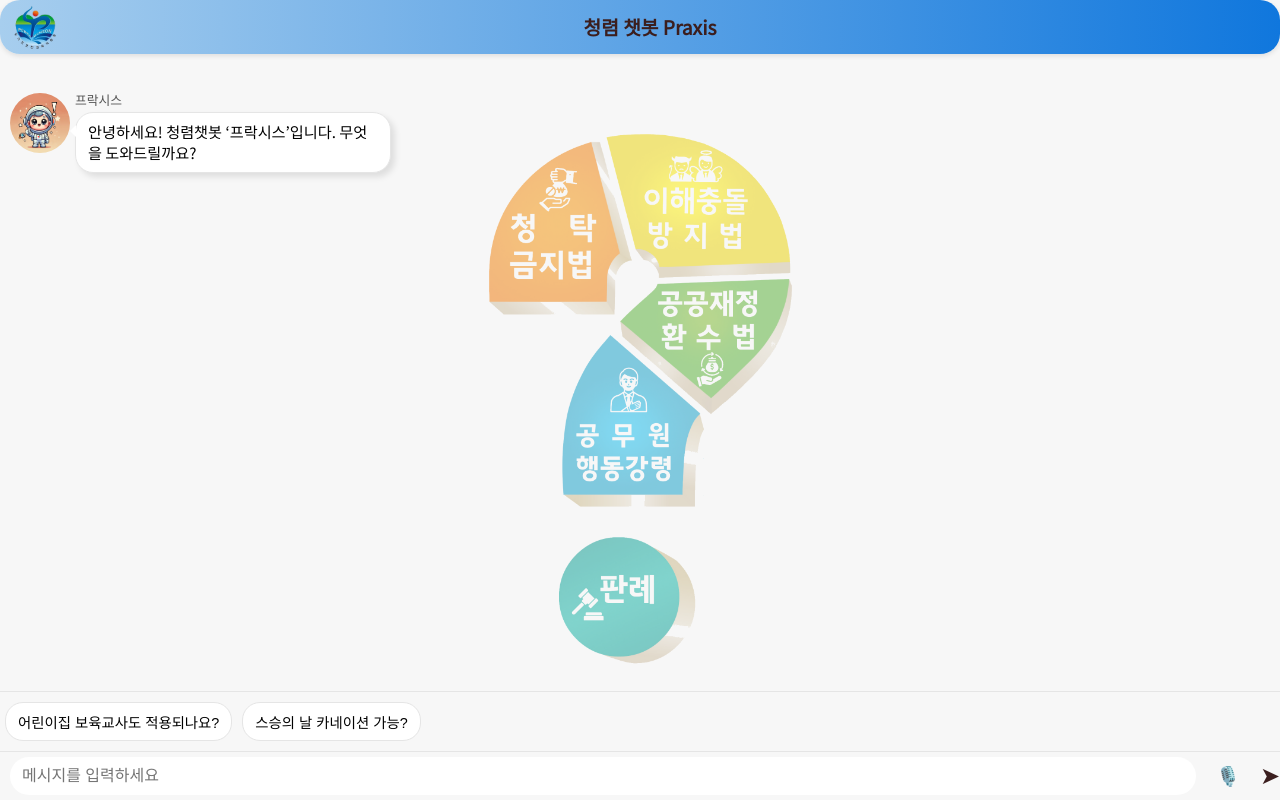
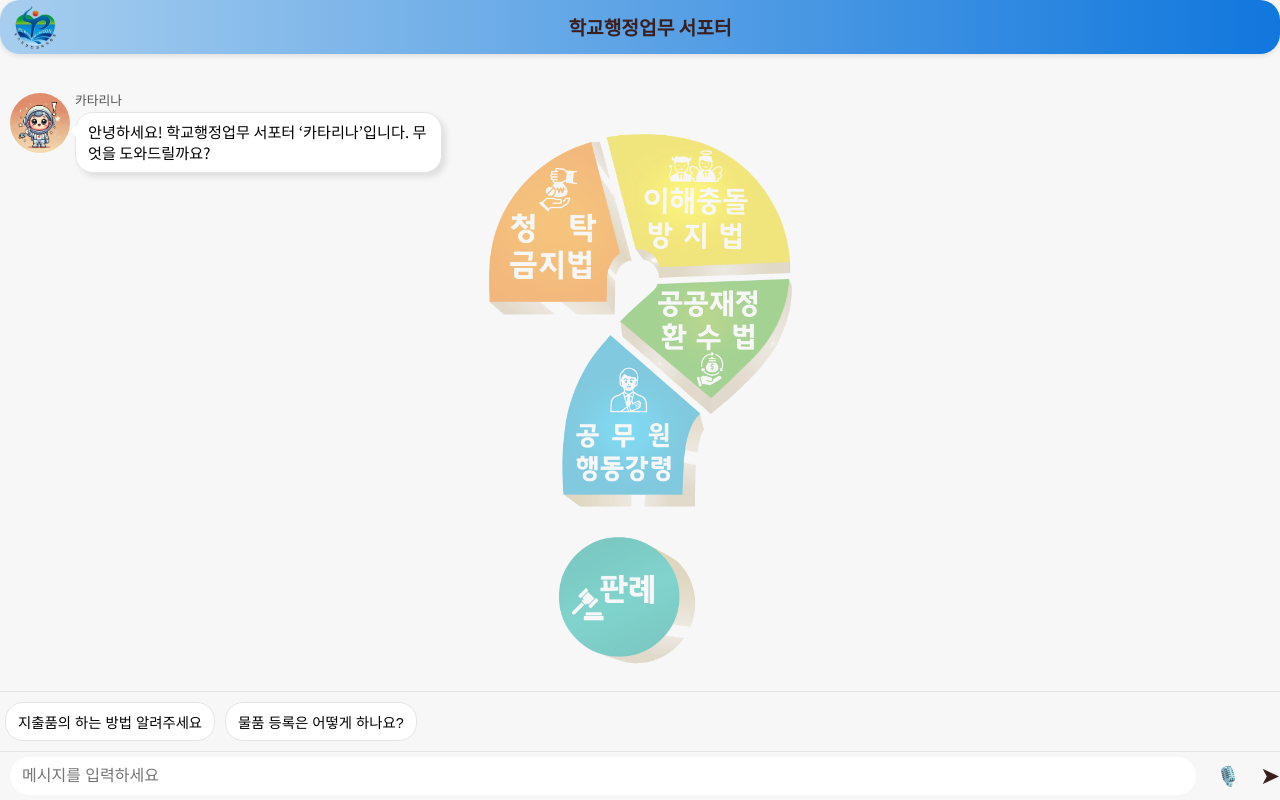
Before and after one commit to Coconuteagle/school, a Flask app: page / in a window 1280 px wide. Run offline with Flask 2, Linux system fonts and the light colour scheme; parts of the project's set-up code (start-up, migrations or seed data) failed here and were passed over.

Commit message:
Update index.html

```diff
--- a/templates/index.html
+++ b/templates/index.html
@@ -434,7 +434,7 @@ body {
         }
 
         function displayDefaultMessage() {
-            var defaultMsg = "안녕하세요! 청렴챗봇 ‘프락시스’입니다. 무엇을 도와드릴까요?";
+            var defaultMsg = "안녕하세요! 학교행정업무 서포터 ‘카타리나’입니다. 무엇을 도와드릴까요?";
 
             var messageContainer = document.createElement("div");
             messageContainer.className = "message-container bard-container";
@@ -448,7 +448,7 @@ body {
 
             // 이름 요소 추가
             var messageName = document.createElement("div");
-            messageName.textContent = "프락시스";
+            messageName.textContent = "카타리나";
             messageName.className = "message-name";
 
             var messageContent = document.createElement("div");
@@ -521,7 +521,7 @@ body {
 
                 // 이름 요소 추가
                 var messageName = document.createElement("div");
-                messageName.textContent = "프락시스";
+                messageName.textContent = "카타리나";
                 messageName.className = "message-name";
 
                 var messageContent = document.createElement("div");
@@ -600,7 +600,7 @@ document.addEventListener("DOMContentLoaded", function () {
 
     <div id="title-bar">
         <img src="static/img/150new.png" alt="Logo" id="logo">
-        <span id="title-text">청렴 챗봇 Praxis</span>
+        <span id="title-text">학교행정업무 서포터</span>
 
     </div>
 
@@ -608,8 +608,8 @@ document.addEventListener("DOMContentLoaded", function () {
         <div id="messages"></div>
     </div>
     <div class="question-slider">
-        <button onclick="submitMessage('어린이집 보육교사가 청탁금지법 적용대상에 해당되는지요?')">어린이집 보육교사도 적용되나요?</button>
-        <button onclick="submitMessage('스승의 날 담임선생님께 드리는 카네이션은 가능한가요?')">스승의 날 카네이션 가능?</button>
+        <button onclick="submitMessage('지출품의 하는 방법 알려주세요')">지출품의 하는 방법 알려주세요</button>
+        <button onclick="submitMessage('물품 등록은 어떻게 하나요?')">물품 등록은 어떻게 하나요?</button>
         <!-- 필요한 만큼 버튼 추가 -->
     </div>
     <form id="chat-form" onsubmit="event.preventDefault(); submitMessage()">
```
